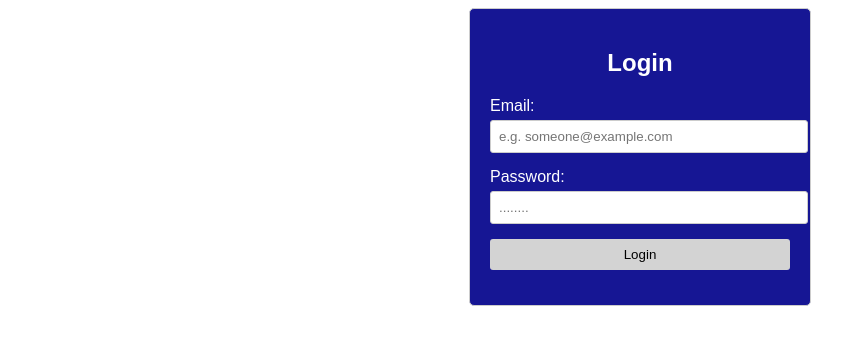
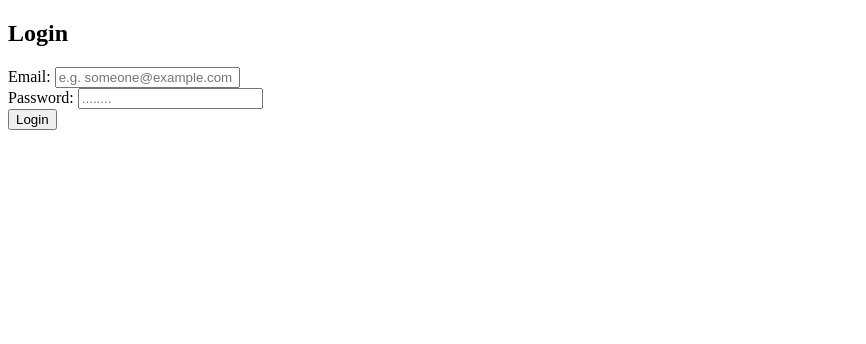
Before and after one commit to SamTheMan6978/CSIT128-Website, a plain HTML site: page login.html in a window 1280 px wide. Shown: the whole page, without its empty margins (0-866 px from the left). Drawn offline with Linux system fonts and the light colour scheme.

Commit message:
changes to files

```diff
--- a/login.html
+++ b/login.html
@@ -3,7 +3,7 @@
 <head>
   <meta charset="utf-8">
   <title>Login Page</title>
-  <link rel="stylesheet" type="text/css" href="./css/login.css">
+  <link rel="stylesheet" type="text/css" href="./css/login.css login.css">
   <link rel="stylesheet" href="https://cdnjs.cloudflare.com/ajax/libs/font-awesome/6.4.0/css/all.min.css">
 </head>
 
```
